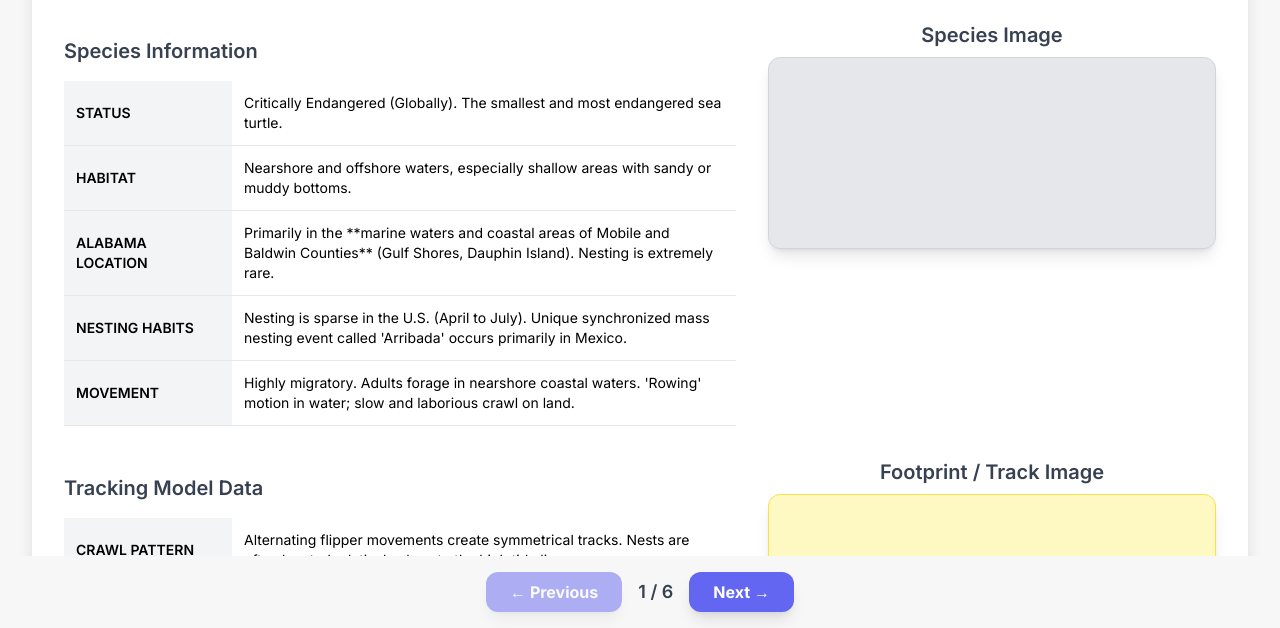
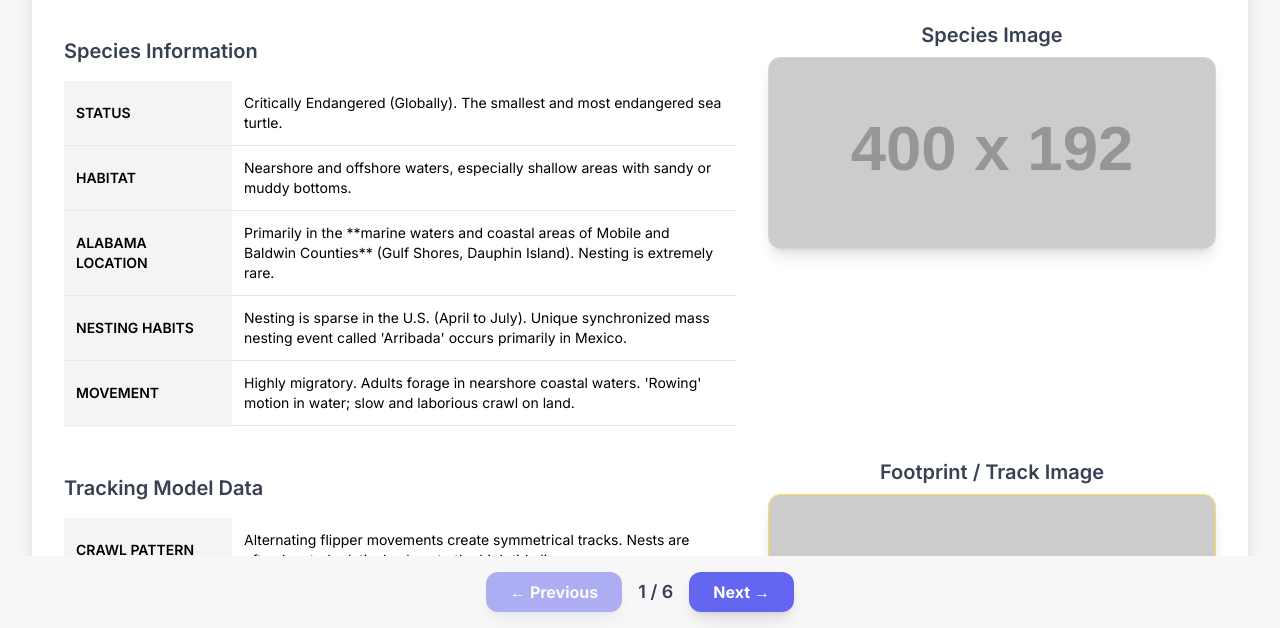
Before and after one commit to JaxonDenney/Turtleproject, a plain HTML site: page index.html in a window 1280 px wide. Shown: the part 200-828 px from the top of the page. Drawn offline with nearby package versions, Linux system fonts and the light colour scheme; placeholder pictures from the web are drawn by us.

Commit message:
Update index.html

```diff
--- a/index.html
+++ b/index.html
@@ -79,8 +79,7 @@
 
     <script>
         // Data for the slideshow, combining the information from the Markdown file.
-        // NOTE: The data for Gopher Tortoise, Flattened Musk Turtle, and Alabama Red-bellied Turtle
-        // has been completed based on the structure defined in the initial research file.
+        // The image fields now contain links to descriptive placeholder images.
         const turtleData = [
             // 1. Kemp's Ridley Sea Turtle
             {
@@ -97,8 +96,8 @@
                     { item: "Crawl Pattern", detail: "Alternating flipper movements create symmetrical tracks. Nests are often located relatively close to the high tide line." },
                     { item: "Track Width", detail: "Typically 24-30 inches (60-76 cm) wide (smaller than Loggerhead)." },
                 ],
-                image: "",
-                footprint: "",
+                image: "https://placehold.co/400x192/4ade80/064e3b?text=Kemp's+Ridley+Turtle",
+                footprint: "https://placehold.co/400x192/fcd34d/92400e?text=Kemp's+Ridley+Crawl+Track",
                 resources: [
                     { title: "NOAA Fisheries Page", url: "https://www.fisheries.noaa.gov/species/kemps-ridley-sea-turtle" },
                     { title: "Video of Kemp's Ridley Hatchlings", url: "https://www.youtube.com/watch?v=F38R1J0pT_k" }
@@ -119,8 +118,8 @@
                     { item: "Crawl Pattern", detail: "Alternating flipper movements, resulting in distinctive symmetrical track marks." },
                     { item: "Track Width", detail: "Significantly wider than Kemp's Ridley, typically 35-40 inches (90-100 cm) wide." },
                 ],
-                image: "",
-                footprint: "",
+                image: "https://placehold.co/400x192/10b981/047857?text=Loggerhead+Sea+Turtle",
+                footprint: "https://placehold.co/400x192/fcd34d/92400e?text=Loggerhead+Crawl+Track",
                 resources: [
                     { title: "Loggerhead Sea Turtle Alliance", url: "https://seaturtles.org/loggerhead-sea-turtle/" },
                     { title: "Video on Migration", url: "https://www.youtube.com/watch?v=T_87rP_89gY" }
@@ -141,8 +140,8 @@
                     { item: "Key Feature", detail: "The presence of a burrow (a half-moon entrance and large mound of sand/apron) is the primary tracking feature." },
                     { item: "Footprint Detail", detail: "Front feet are wide and shovel-like. Rear feet are stumpier and elephantine. Tracks often obscured by tail/shell drag." },
                 ],
-                image: "",
-                footprint: "",
+                image: "https://placehold.co/400x192/84cc16/365314?text=Gopher+Tortoise+in+Habitat",
+                footprint: "https://placehold.co/400x192/fcd34d/92400e?text=Gopher+Tortoise+Footprint",
                 resources: [
                     { title: "Alabama Wildlife Gopher Tortoise Info", url: "https://www.outdooralabama.com/turtles/gopher-tortoise" },
                     { title: "Video of Burrow Behavior", url: "https://www.youtube.com/watch?v=H7A8_qD6f_I" }
@@ -163,8 +162,8 @@
                     { item: "Rarity of Prints", detail: "Prints are **rarely seen**, only on mud or sandbanks near the water. Highly aquatic behavior." },
                     { item: "Track Detail", detail: "Very small, 1-2 inches wide, five-toed tracks with distinct claws, often dragging the plastron (undershell) lightly." },
                 ],
-                image: "",
-                footprint: "",
+                image: "https://placehold.co/400x192/3b82f6/1e3a8a?text=Flattened+Musk+Turtle",
+                footprint: "https://placehold.co/400x192/d1d5db/374151?text=Musk+Turtle+Track+on+Mud",
                 resources: [
                     { title: "Alabama DCNR Flattened Musk Turtle Info", url: "https://www.dcnr.alabama.gov/flattened-musk-turtle" },
                     { title: "Video of Freshwater Musk Turtle in Habitat", url: "https://www.youtube.com/watch?v=f7G8c1g7j_g" }
@@ -185,8 +184,8 @@
                     { item: "Terrestrial Prints", detail: "Prints are only visible on nesting beaches or soft banks." },
                     { item: "Track Detail", detail: "Medium-sized, splayed, and webbed with long claw marks. Prominent center drag mark from the carapace is common." },
                 ],
-                image: "",
-                footprint: "",
+                image: "https://placehold.co/400x192/ef4444/7f1d1d?text=Alabama+Red-bellied+Turtle",
+                footprint: "https://placehold.co/400x192/fcd34d/92400e?text=Red-bellied+Turtle+Nesting+Track",
                 resources: [
                     { title: "Alabama Red-bellied Turtle Conservation Project", url: "https://www.outdooralabama.com/turtles/alabama-red-bellied-turtle" },
                     { title: "Video of Alabama Red-bellied Cooter Basking", url: "https://www.youtube.com/watch?v=4x9gR7l_4aU" }
@@ -258,10 +257,11 @@
                                     </tbody>
                                 </table>
                             </div>
+                            <!-- Image Placeholder -->
                             <div class="md:w-2/5 mt-6 md:mt-0 flex flex-col items-center">
                                 <h3 class="text-xl font-semibold text-gray-700 mb-2">Species Image</h3>
-                                <div class="w-full h-48 bg-gray-200 flex items-center justify-center rounded-xl overflow-hidden shadow-lg border border-gray-300">
-                                    <span class="text-gray-500 italic p-4 text-center">${data.image}</span>
+                                <div class="w-full h-48 flex items-center justify-center rounded-xl overflow-hidden shadow-lg border border-gray-300">
+                                    <img src="${data.image}" alt="${data.name} Image Placeholder" class="object-cover w-full h-full">
                                 </div>
                             </div>
                         </div>
@@ -281,10 +281,11 @@
                                     </tbody>
                                 </table>
                             </div>
+                            <!-- Footprint Placeholder -->
                             <div class="md:w-2/5 mt-6 md:mt-0 flex flex-col items-center">
                                 <h3 class="text-xl font-semibold text-gray-700 mb-2">Footprint / Track Image</h3>
-                                <div class="w-full h-48 bg-yellow-100 flex items-center justify-center rounded-xl overflow-hidden shadow-lg border border-yellow-300">
-                                    <span class="text-gray-600 italic p-4 text-center">${data.footprint}</span>
+                                <div class="w-full h-48 flex items-center justify-center rounded-xl overflow-hidden shadow-lg border border-yellow-300">
+                                    <img src="${data.footprint}" alt="${data.name} Footprint Placeholder" class="object-cover w-full h-full">
                                 </div>
                             </div>
                         </div>
```
